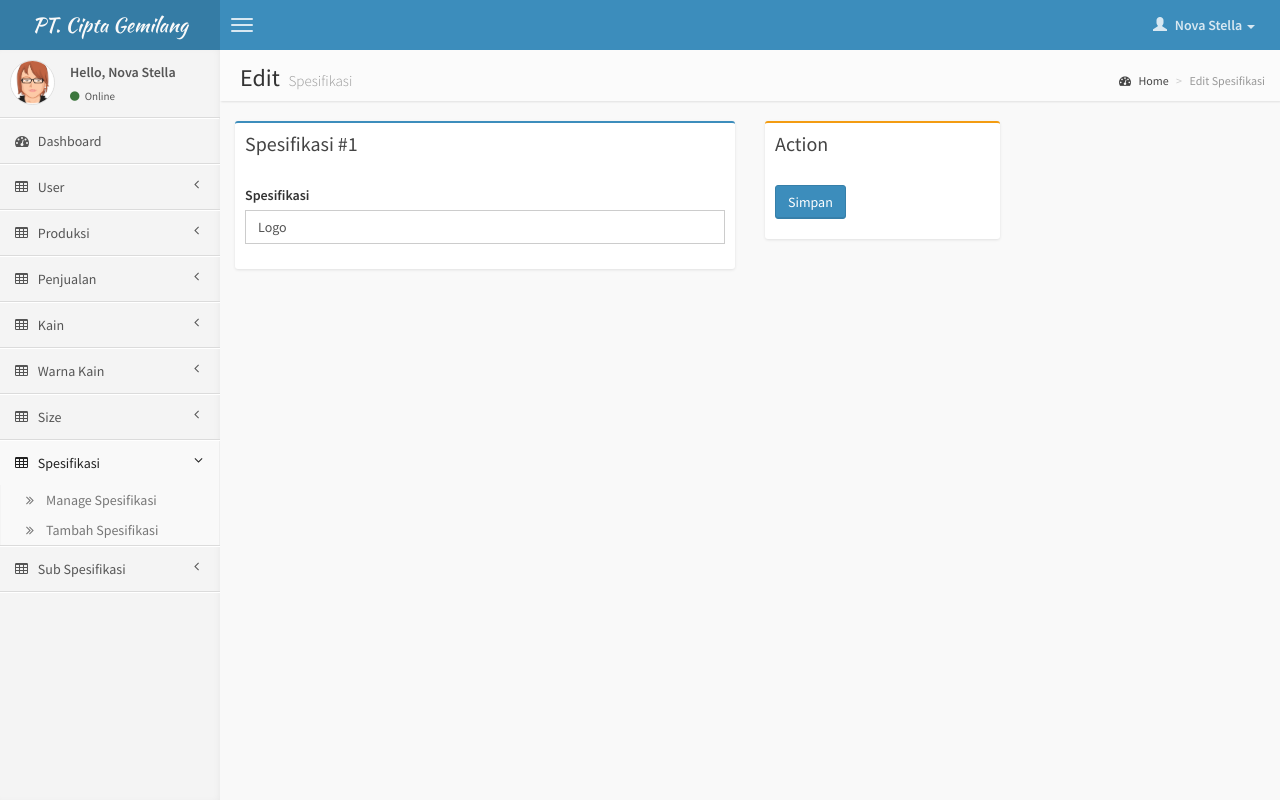
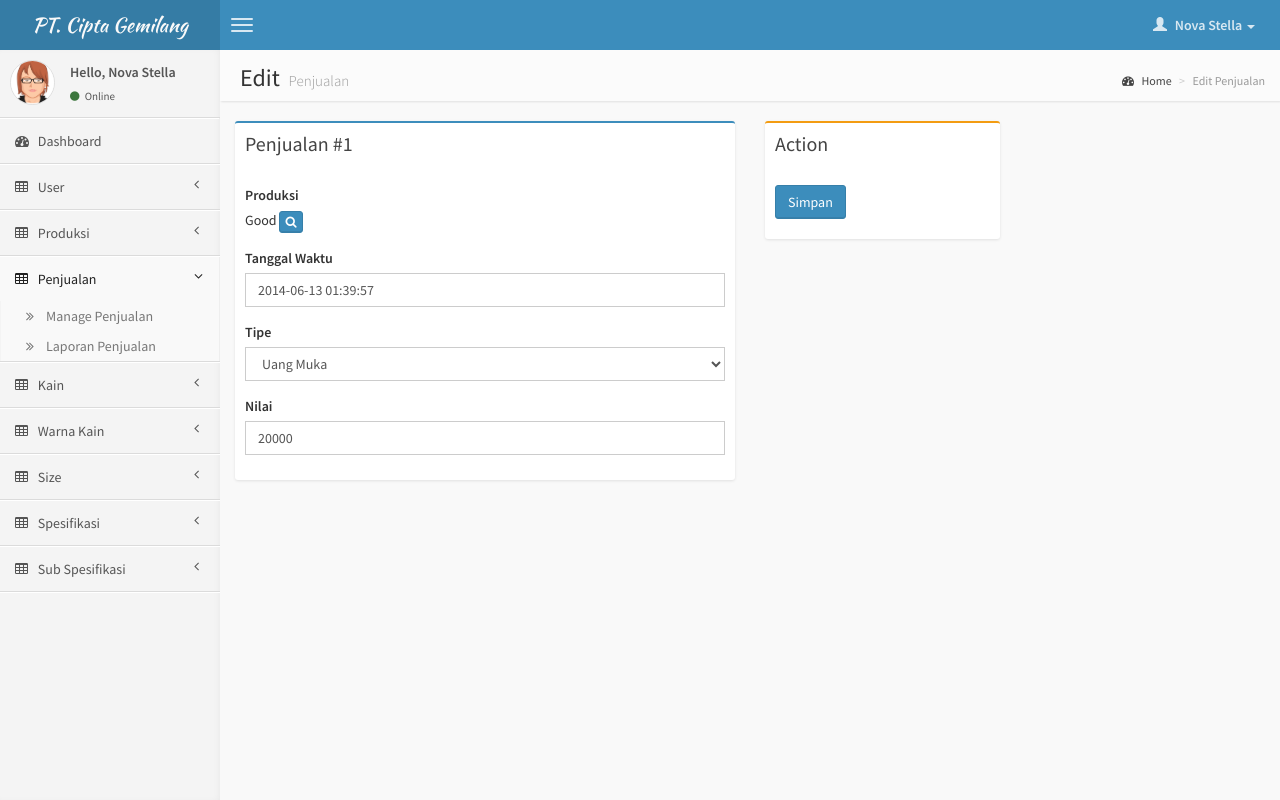
Before and after one commit to alvioleegia/aplikasi_garment, a PHP site: page /aplikasi_garment/page/penjualan/edit.php?id=1 in a window 1280 px wide. Run offline with PHP 8.4, Linux system fonts and the light colour scheme; a user stored in the database is signed in; data comes from the database, SQL or seed files in the repository.

Commit message:
Implement penjualan CRUD

```diff
--- a/page/penjualan/delete.php
+++ b/page/penjualan/delete.php
@@ -4,13 +4,13 @@
 
 	if(isset($_GET['id'])){
 		$id = $_GET['id'];
-		$field_id = 'id_spesifikasi';
-		$table = 'spesifikasis';
+		$field_id = 'id_penjualan';
+		$table = 'penjualan';
 
 		$sql = mysql_query("DELETE FROM ".$table." WHERE ".$field_id."=".$id);
 
 		if($sql){
-			header("Location:".DOMAIN."/page/spesifikasi/?r=1");
+			header("Location:".DOMAIN."/page/penjualan/?r=1");
 		} else {
 			echo mysql_error();
 		}
--- a/page/penjualan/edit.php
+++ b/page/penjualan/edit.php
@@ -1,15 +1,15 @@
-<?php $pageTitle = 'Edit Spesifikasi'; $pageActive = 'spesifikasi'; ?>
+<?php $pageTitle = 'Edit Penjualan'; $pageActive = 'penjualan'; ?>
 <?php include '../header.php'; ?>
 
 <!-- Content Header (Page header) -->
 <section class="content-header">
     <h1>
         Edit
-        <small>Spesifikasi</small>
+        <small>Penjualan</small>
     </h1>
     <ol class="breadcrumb">
         <li><a href="#"><i class="fa fa-dashboard"></i> Home</a></li>
-        <li class="active">Edit Spesifikasi</li>
+        <li class="active">Edit Penjualan</li>
     </ol>
 </section>
 
@@ -19,7 +19,7 @@
 	<?php if(isset($_GET['id'])){ ?>
 		<?php
 			$id = $_GET['id'];
-			$sql = mysql_query("SELECT * FROM spesifikasis WHERE id_spesifikasi=$id");
+			$sql = mysql_query("SELECT * FROM penjualan WHERE id_penjualan=$id");
 			$data = mysql_fetch_array($sql);
 		?>
 
@@ -28,12 +28,29 @@
 				<div class="col-md-6">
 					<div class="box box-primary">
 						<div class="box-header">
-							<h3 class="box-title">Spesifikasi #<?php echo $data['id_spesifikasi']; ?></h3>
+							<h3 class="box-title">Penjualan #<?php echo $data['id_penjualan']; ?></h3>
 						</div>
 						<div class="box-body">
 							<div class="form-group">
-								<label>Spesifikasi</label>
-								<input type="text" class="form-control" name="fm[spesifikasi]" value="<?php echo $data['spesifikasi']; ?>">
+								<label>Produksi</label>
+								<div>
+									<?php echo getProduksi($data['id_produksi']); ?> <a href="<?php echo DOMAIN; ?>/page/produksi/view.php?id=<?php echo $data['id_produksi']; ?>" target="_blank" class="btn btn-xs btn-primary" title="Lihat detail"><i class="fa fa-search"></i></a>
+								</div>
+							</div>
+							<div class="form-group">
+								<label>Tanggal Waktu</label>
+								<input type="text" class="form-control" name="fm[tanggal_waktu]" value="<?php echo $data['tanggal_waktu']; ?>">
+							</div>
+							<div class="form-group">
+								<label>Tipe</label>
+								<select class="form-control" name="fm[type]">
+									<option value="1" <?php if($data['type'] == 1) echo 'selected'; ?>>Uang Muka</option>
+									<option value="2" <?php if($data['type'] == 2) echo 'selected'; ?>>Pelunasan</option>
+								</select>
+							</div>
+							<div class="form-group">
+								<label>Nilai</label>
+								<input type="text" class="form-control" name="fm[nilai]" value="<?php echo $data['nilai']; ?>">
 							</div>
 						</div>
 					</div>
@@ -52,7 +69,7 @@
 				</div>
 			</div>
 
-			<input type="hidden" name="fm[id_spesifikasi]" value="<?php echo $data['id_spesifikasi']; ?>">
+			<input type="hidden" name="fm[id_penjualan]" value="<?php echo $data['id_penjualan']; ?>">
 		</form>
 	<?php } else { ?>
 		<?php include '../404.php'; ?>
--- a/page/penjualan/index.php
+++ b/page/penjualan/index.php
@@ -58,9 +58,9 @@
 				                    <td><span class="<?php echo $type['class']; ?>"><?php echo $type['text']; ?></span></td>
 				                    <td><?php echo getMoneyFormat($row['nilai']); ?></td>
 				                    <td>
-				                    	<a href="view.php?id=<?php echo $row['id_spesifikasi']; ?>" class="btn btn-primary btn-xs">lihat</a>
-				                    	<a href="edit.php?id=<?php echo $row['id_spesifikasi']; ?>" class="btn btn-warning btn-xs">edit</a>
-				                    	<a href="delete.php?id=<?php echo $row['id_spesifikasi']; ?>" onclick="return confirm('Anda yakin akan menghapus ini?')" class="btn btn-danger btn-xs">hapus</a>
+				                    	<a href="view.php?id=<?php echo $row['id_penjualan']; ?>" class="btn btn-primary btn-xs">lihat</a>
+				                    	<a href="edit.php?id=<?php echo $row['id_penjualan']; ?>" class="btn btn-warning btn-xs">edit</a>
+				                    	<a href="delete.php?id=<?php echo $row['id_penjualan']; ?>" onclick="return confirm('Anda yakin akan menghapus ini?')" class="btn btn-danger btn-xs">hapus</a>
 				                    </td>
 				                </tr>
 				            <?php endwhile; ?>
```
Also changed, not shown: page/penjualan/proses_edit.php (+4 -4 lines), page/penjualan/view.php (+26 -7 lines).
